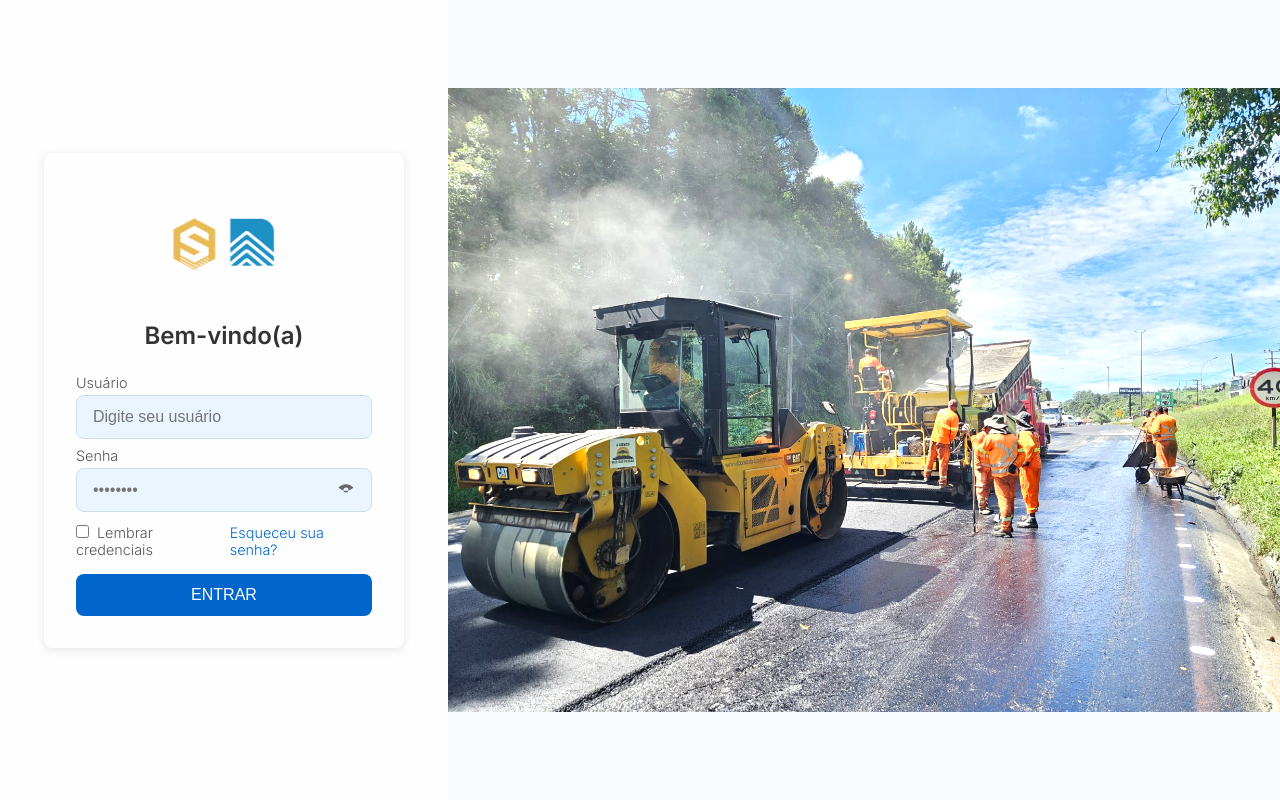
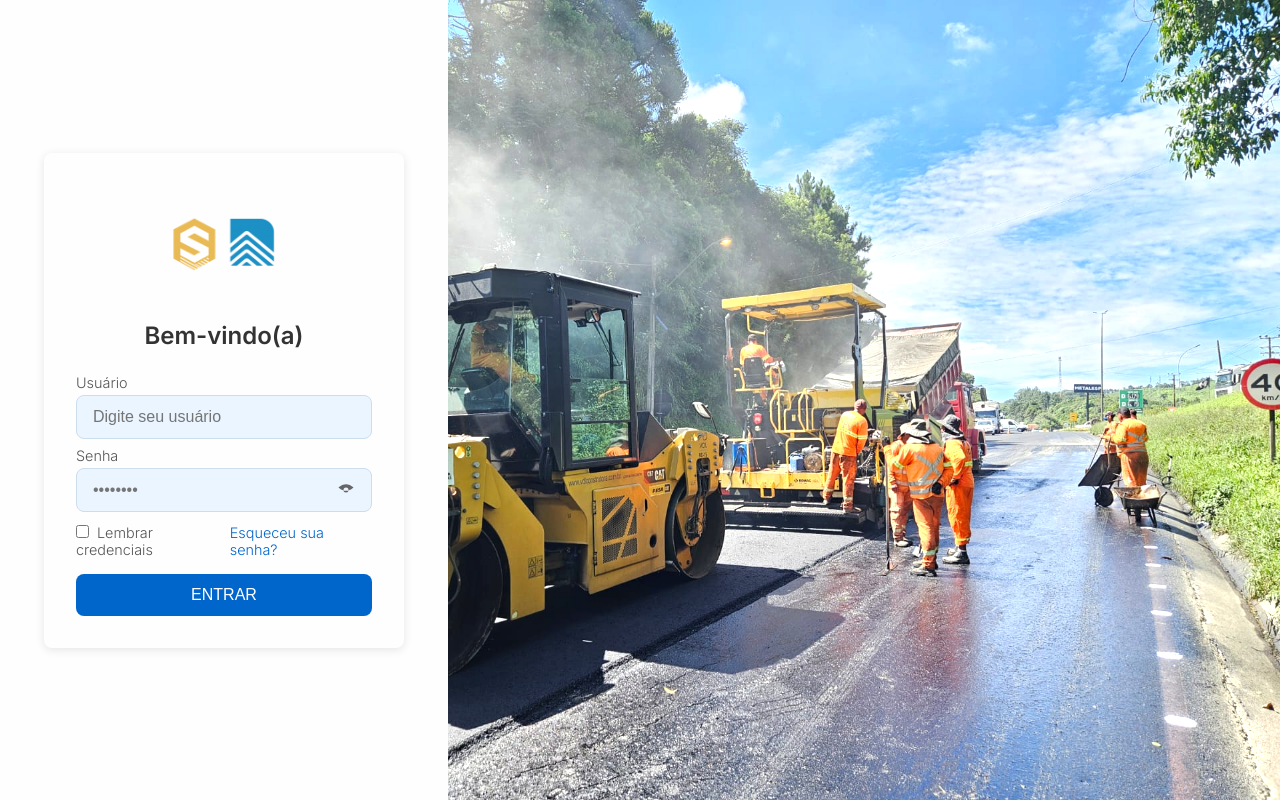
Before and after one commit to Suchmanouski/SistemaV1, a React (Create React App) app: page / in a window 1280 px wide. Built offline with nearby package versions, Linux system fonts and the light colour scheme.

Commit message:
Refatora Login: novo layout, email e lembrar credenciais

```diff
--- a/src/Paginas/00 - Login/Login.css
+++ b/src/Paginas/00 - Login/Login.css
@@ -14,17 +14,17 @@
   overflow: hidden;
 }
 .login-bg__img {
-    position: absolute;
-    top: 50%;
-    right: 0;          /* gruda à direita */
-    left: auto;        /* anula o left */
-    width: 65%;
-    height: auto;
-    object-fit: cover;
-    transform: translateY(-50%);  /* só move verticalmente */
-    opacity: 0;
-    transition: opacity 1s ease-in-out;
-    filter: brightness(1.2);
+  position: absolute;
+  top: 0;
+  right: 0;               /* cola a caixa da imagem na direita */
+  width: 65vw;            /* 65% da largura da viewport */
+  height: 100vh;          /* 100% da altura da viewport */
+  object-fit: cover;      /* preenche todo o box, cortando o que sair do frame */
+  object-position: center right; /* foca a parte central/direita da imagem */
+
+  opacity: 0;
+  transition: opacity 1s ease-in-out;
+  filter: brightness(1.2); /* se você ainda quiser clarear */
 }
 .login-bg__img.active {
   opacity: 1;
```
